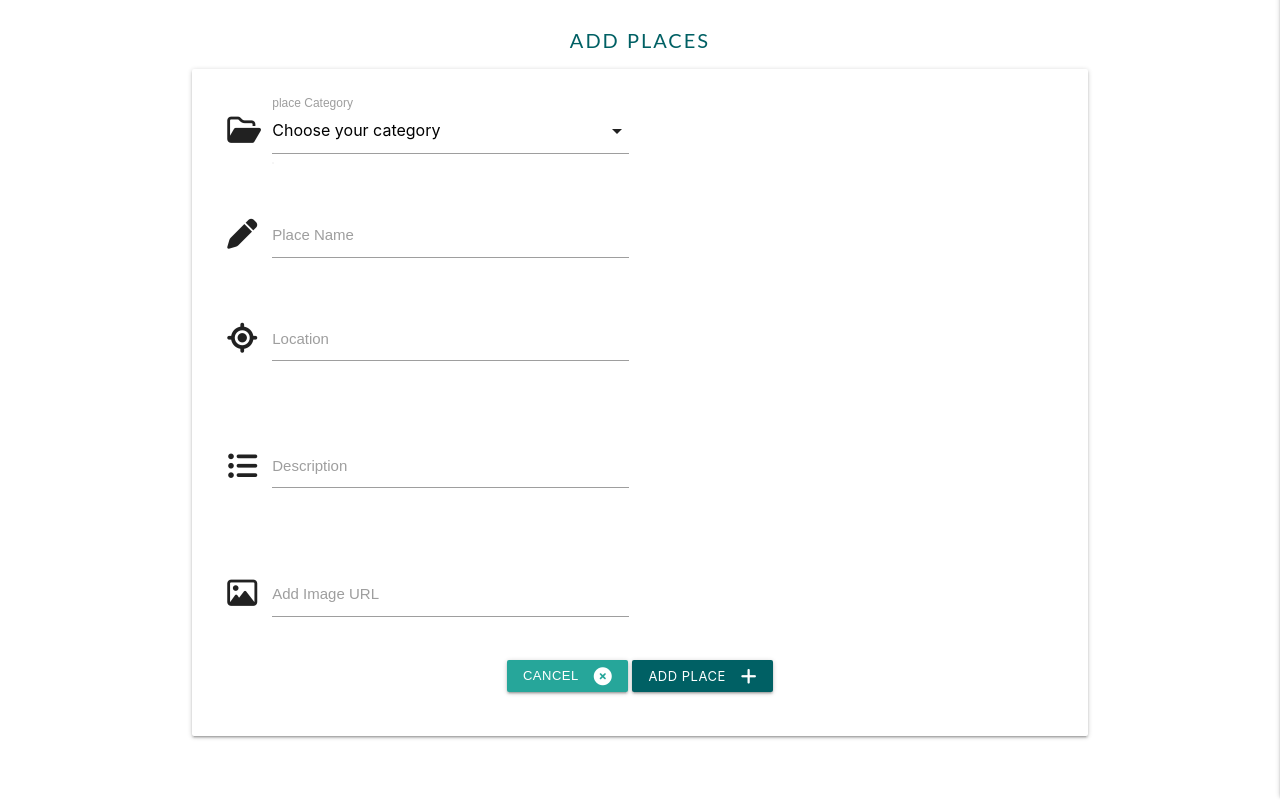
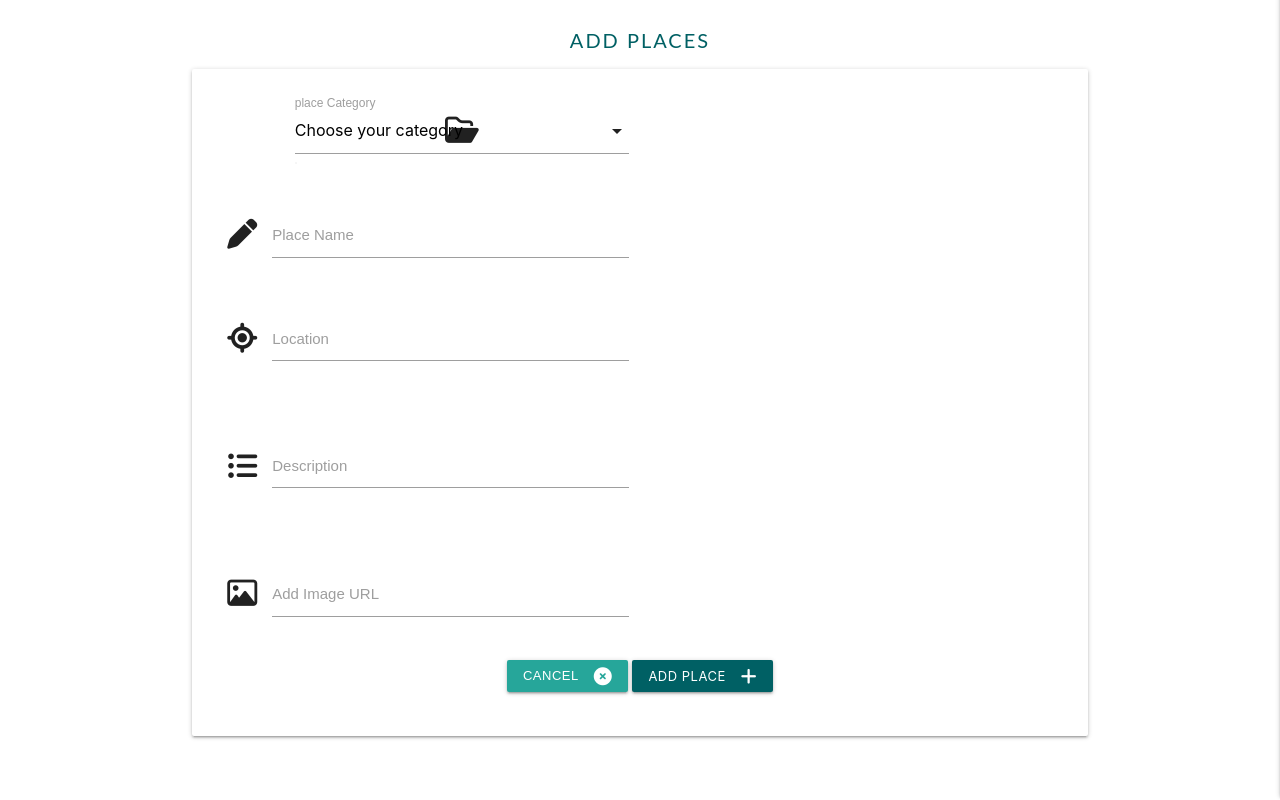
Before and after one commit to Killol14/Roaming-In-India, a Flask app: page /add_place in a window 1280 px wide. Shown: the part 64-864 px from the top of the page. Run offline with Flask 3, Linux system fonts and the light colour scheme; data that the repository does not hold is empty; some libraries are stand-ins or nearby versions.

Commit message:
commiting for place.html

```diff
--- a/templates/add_place.html
+++ b/templates/add_place.html
@@ -5,7 +5,7 @@
    <div class="row card-panel">
       <form class="col s12" method="POST" action="{{ url_for('add_place') }}">
          <!--category dropdown-->
-         <div class="row">
+         <div class="row col s12 center-align">
             <div class="input-field col s12 m6">
                <i class="far fa-folder-open prefix"></i>
                <select id="category_name" name="category_name" class="validate" required>
--- a/templates/edit_place.html
+++ b/templates/edit_place.html
@@ -5,7 +5,7 @@
    <div class="row card-panel">
       <form class="col s12" method="POST" action="{{ url_for('edit_place', place_id=place._id) }}">
          <!--category dropdown-->
-         <div class="row">
+         <div class="row col s12 center-align">
             <div class="input-field col s12 m6">
                <i class="far fa-folder-open prefix"></i>
                <select id="category_name" name="category_name" class="validate" required>
```
